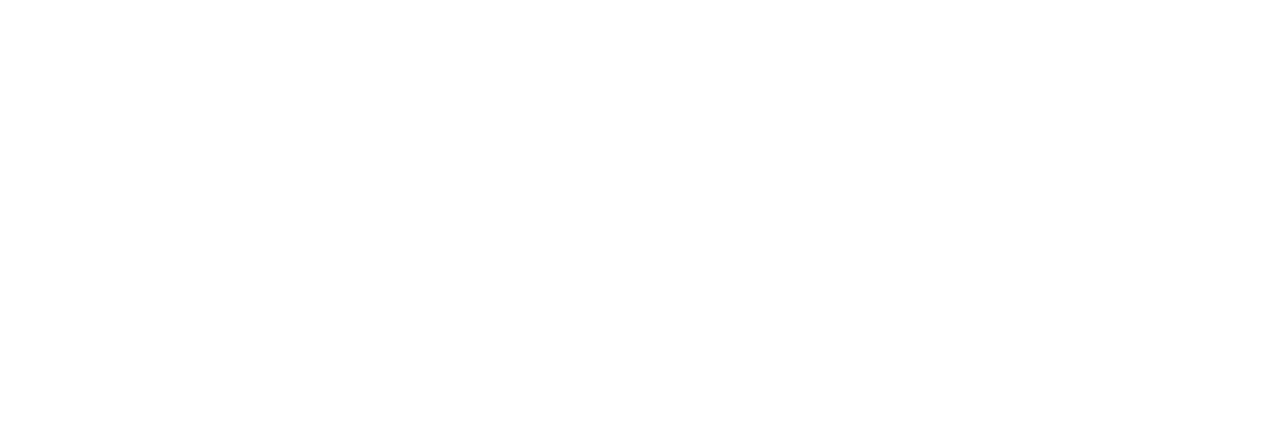
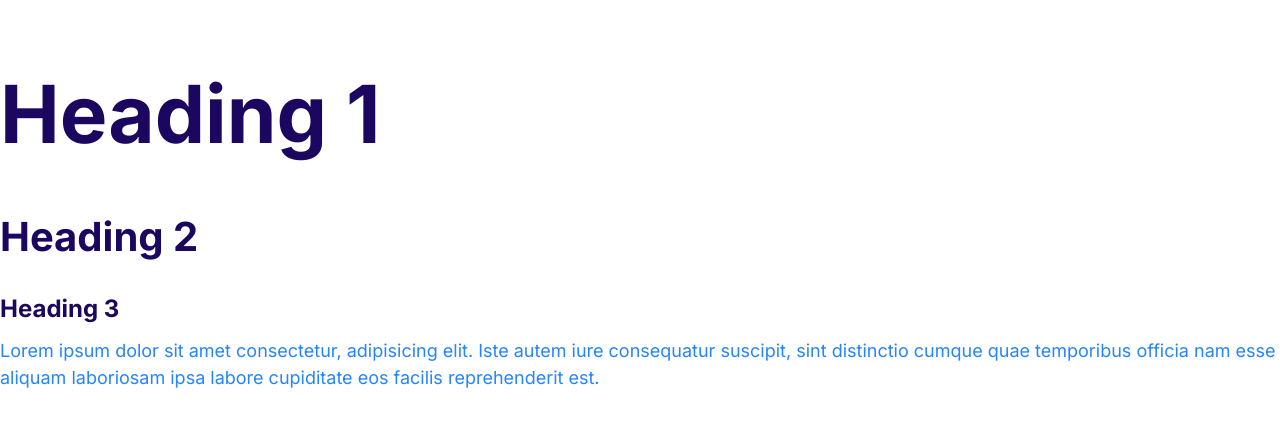
Before and after one commit to eecanada/moshify, a plain HTML site: page index.html in a window 1280 px wide. Drawn offline with Linux system fonts and the light colour scheme.

Commit message:
define font styles

```diff
--- a/css/styles.css
+++ b/css/styles.css
@@ -5,3 +5,52 @@
   --color-headings: #1b0760;
   --color-body: #918ca4;
 }
+
+html {
+  font-size: 62.5%;
+}
+
+body {
+  font-family: 'Inter', sans-serif;
+  color: var(--color-primary);
+  font-size: 2.4rem;
+  line-height: 1.5;
+}
+
+h1,
+h2,
+h3 {
+  color: var(--color-headings);
+  margin-bottom: 1rem;
+}
+
+h1 {
+  font-size: 7rem;
+}
+
+h2 {
+  font-size: 4rem;
+}
+
+h3 {
+  font-size: 3rem;
+}
+
+p {
+  margin-top: 0;
+}
+
+@media screen and (min-width: 1024px) {
+  body {
+    font-size: 1.8rem;
+  }
+  h1 {
+    font-size: 8rem;
+  }
+  h2 {
+    font-size: 4rem;
+  }
+  h3 {
+    font-size: 2.4rem;
+  }
+}
--- a/index.html
+++ b/index.html
@@ -1,15 +1,22 @@
 <!DOCTYPE html>
 <html lang="en">
-<head>
-  <meta charset="UTF-8">
-  <meta http-equiv="X-UA-Compatible" content="IE=edge">
-  <meta name="viewport" content="width=device-width, initial-scale=1.0">
-  <title>Document</title>
-  <link rel="stylesheet" href="./css/normalize.css">
-  <link rel="stylesheet" href="./css/styles.css">
-</head>
-<body>
-
-
-</body>
+  <head>
+    <meta charset="UTF-8" />
+    <meta http-equiv="X-UA-Compatible" content="IE=edge" />
+    <meta name="viewport" content="width=device-width, initial-scale=1.0" />
+    <title>Document</title>
+    <link rel="preconnect" href="https://fonts.gstatic.com" />
+    <link
+      href="https://fonts.googleapis.com/css2?family=Inter:wght@400;700&display=swap"
+      rel="stylesheet"
+    />
+    <link rel="stylesheet" href="./css/normalize.css" />
+    <link rel="stylesheet" href="./css/styles.css" />
+  </head>
+  <body>
+    <h1>Heading 1</h1>
+    <h2>Heading 2</h2>
+    <h3>Heading 3</h3>
+    <p>Lorem ipsum dolor sit amet consectetur, adipisicing elit. Iste autem iure consequatur suscipit, sint distinctio cumque quae temporibus officia nam esse aliquam laboriosam ipsa labore cupiditate eos facilis reprehenderit est.</p>
+  </body>
 </html>
```
